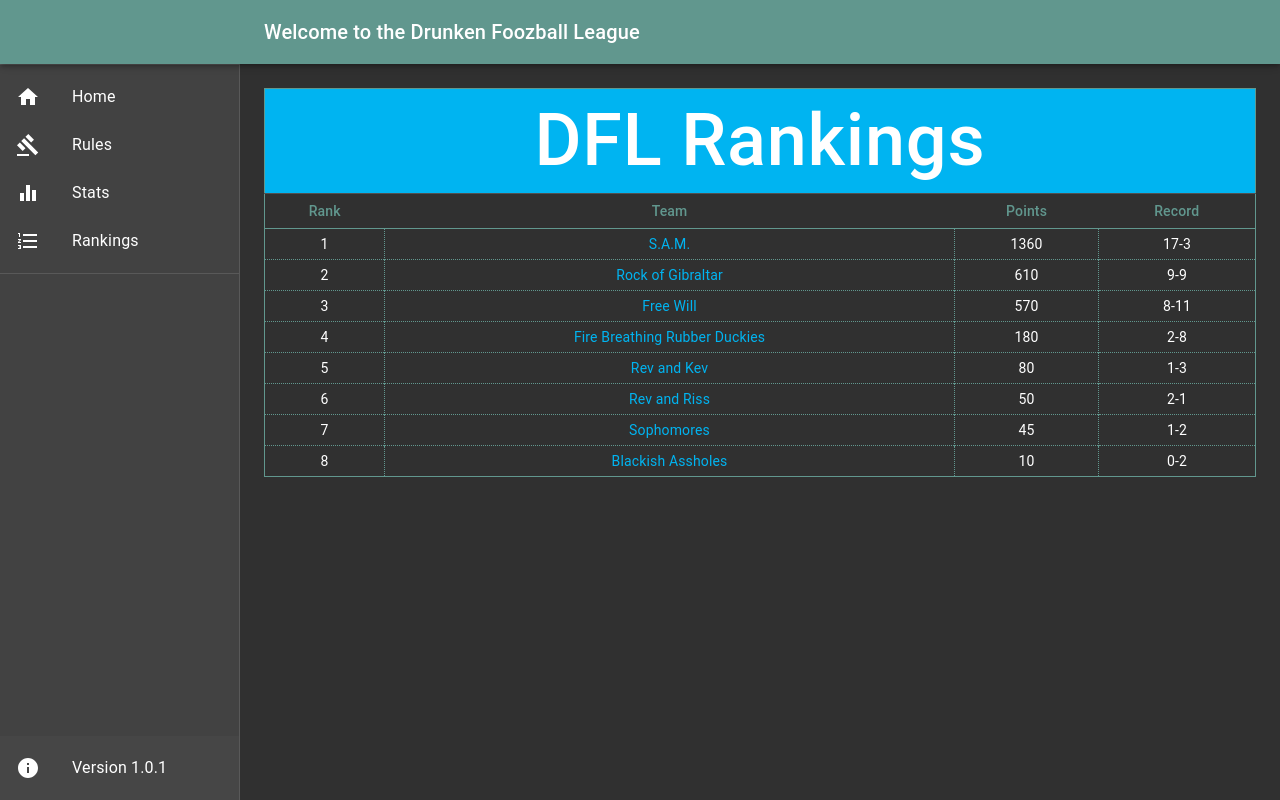
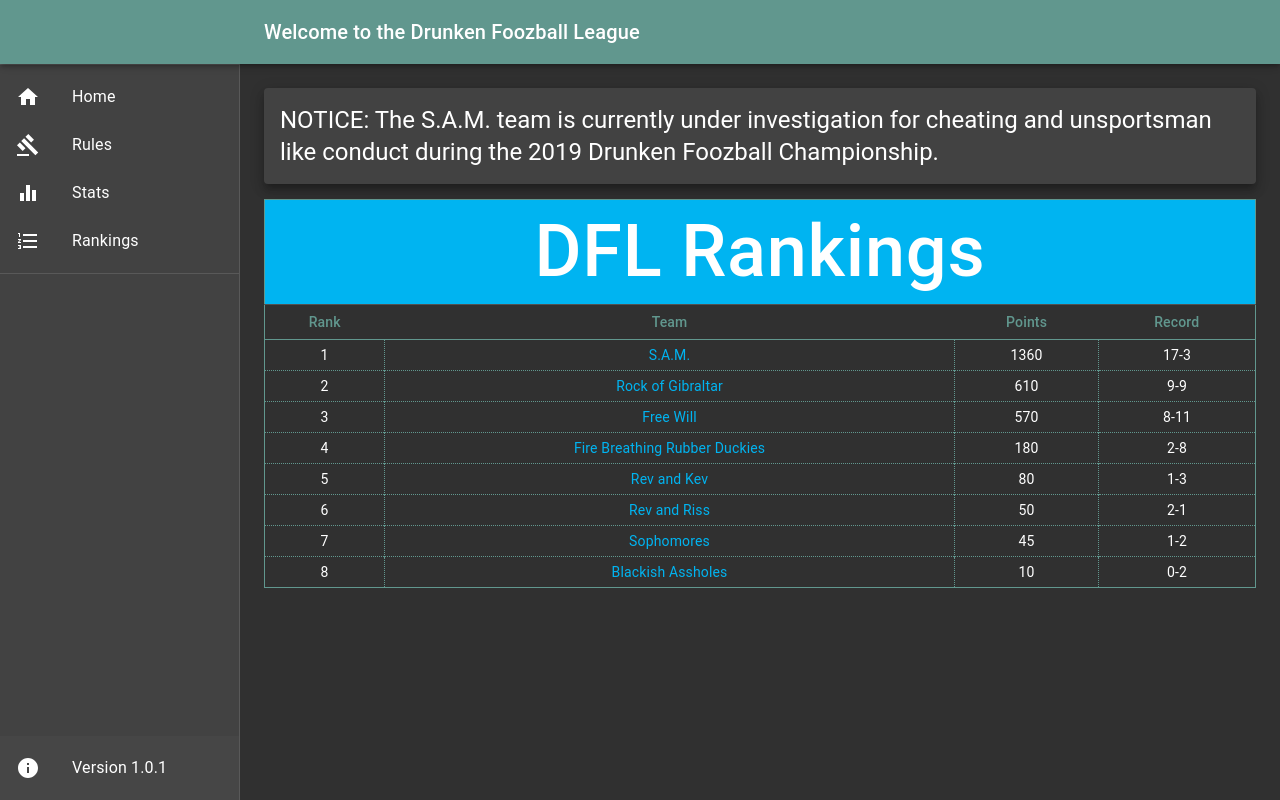
Before and after one commit to frankMazzarella/drunken-foozball-client, a React (Create React App) app: page /rankings in a window 1280 px wide. Built offline with nearby package versions, Linux system fonts and the light colour scheme.

Commit message:
replacing cheating notice that was removed by a member of the team accused of cheating

```diff
--- a/src/rankings/Rankings.js
+++ b/src/rankings/Rankings.js
@@ -1,5 +1,16 @@
 import React from 'react';
-import { Grid, makeStyles, Table, TableBody, TableCell, TableContainer, TableHead, TableRow } from '@material-ui/core';
+import {
+  Grid,
+  makeStyles,
+  Table,
+  TableBody,
+  TableCell,
+  TableContainer,
+  TableHead,
+  TableRow,
+  Card,
+  CardHeader
+} from '@material-ui/core';
 
 const useStyles = makeStyles(() => ({
   header: {
@@ -22,6 +33,7 @@ const useStyles = makeStyles(() => ({
     borderCollapse: 'collapse',
     textAlign: 'center',
     border: '1px solid #61978e',
+    marginTop: 15,
     padding: 10,
   },
   team: {
@@ -55,9 +67,14 @@ const ranks = [
 
 export default function Home() {
   const classes = useStyles();
+  const warning = `NOTICE: The S.A.M. team is currently under investigation for cheating
+    and unsportsman like conduct during the 2019 Drunken Foozball Championship.`
 
   return (
     <Grid container direction="column" alignItems="center">
+      <Card raised>
+        <CardHeader title={warning} />
+      </Card>
       <TableContainer>
         <Table className={classes.table}>
           <TableHead>
```
